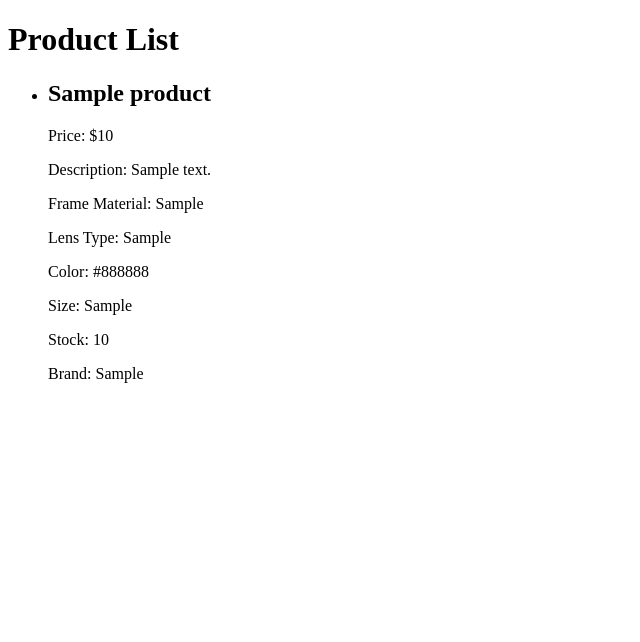
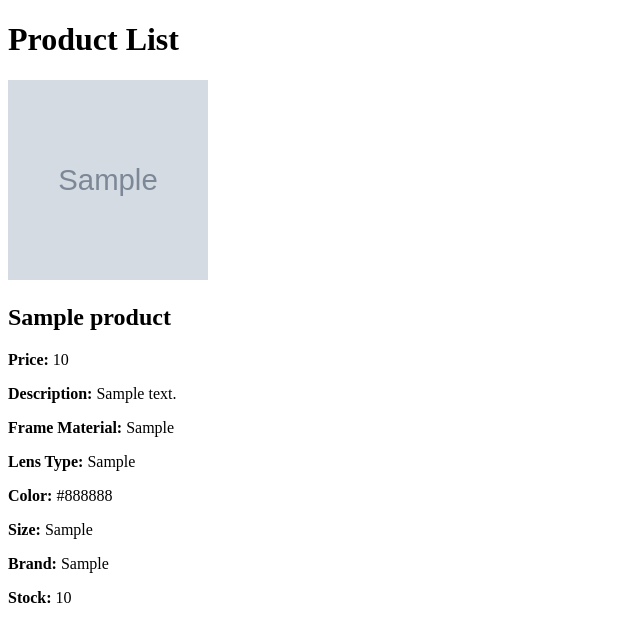
Before and after one commit to anin02/tekiee, a Django app: page / in a window 1280 px wide. Shown: the top 642 px of the page, without its empty margins (0-640 px from the left). Run offline with Django 5.2, Linux system fonts and the light colour scheme; tables that the repository leaves empty hold one stand-in row (values such as "Sample post"); grey boxes marked "Sample" are stand-in pictures.

Commit message:
edit html

```diff
--- a/main/models.py
+++ b/main/models.py
@@ -9,7 +9,7 @@ class Product(models.Model):
     color = models.CharField(max_length=50, blank=True, null=True)  # Warna kacamata
     size = models.CharField(max_length=50, blank=True, null=True)  # Ukuran kacamata
     stock = models.IntegerField(default=0)  # Jumlah stok
-    # image = models.ImageField(upload_to='products/', blank=True, null=True)  # Gambar kacamata
+    image = models.ImageField(upload_to='products/', blank=True, null=True)  # Gambar kacamata
     brand = models.CharField(max_length=255, blank=True, null=True)  # Merek kacamata
 
     @property
--- a/main/templates/main.html
+++ b/main/templates/main.html
@@ -3,24 +3,25 @@
 <head>
     <meta charset="UTF-8">
     <meta name="viewport" content="width=device-width, initial-scale=1.0">
-    <title>Tekiee Store</title>
+    <title>Product List</title>
 </head>
 <body>
     <h1>Product List</h1>
-    <ul>
+    <div class="product-container">
         {% for product in products %}
-            <li>
-                <h2>{{ product.name }}</h2>
-                <p>Price: ${{ product.price }}</p>
-                <p>Description: {{ product.description }}</p>
-                <p>Frame Material: {{ product.frame_material }}</p>
-                <p>Lens Type: {{ product.lens_type }}</p>
-                <p>Color: {{ product.color }}</p>
-                <p>Size: {{ product.size }}</p>
-                <p>Stock: {{ product.stock }}</p>
-                <p>Brand: {{ product.brand }}</p>
-            </li>
+        <div class="product-item">
+            <img src="{{ product.image.url }}" alt="{{ product.name }}" style="width: 200px; height: 200px;">
+            <h2>{{ product.name }}</h2>
+            <p><strong>Price:</strong> {{ product.price }}</p>
+            <p><strong>Description:</strong> {{ product.description }}</p>
+            <p><strong>Frame Material:</strong> {{ product.frame_material }}</p>
+            <p><strong>Lens Type:</strong> {{ product.lens_type }}</p>
+            <p><strong>Color:</strong> {{ product.color }}</p>
+            <p><strong>Size:</strong> {{ product.size }}</p>
+            <p><strong>Brand:</strong> {{ product.brand }}</p>
+            <p><strong>Stock:</strong> {{ product.stock }}</p>
+        </div>
         {% endfor %}
-    </ul>
+    </div>
 </body>
 </html>
```
